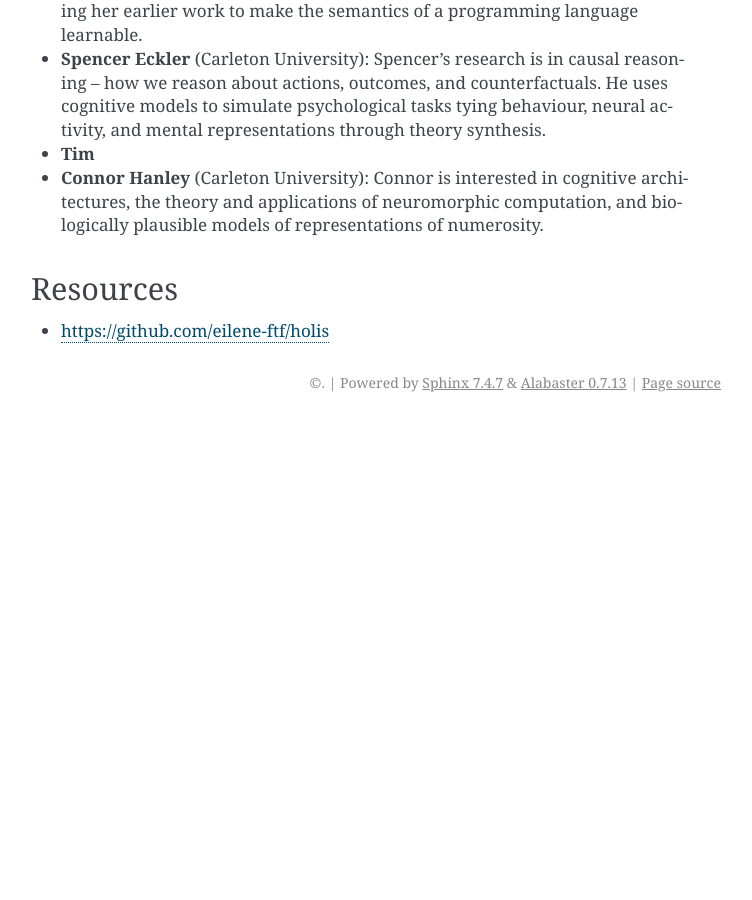
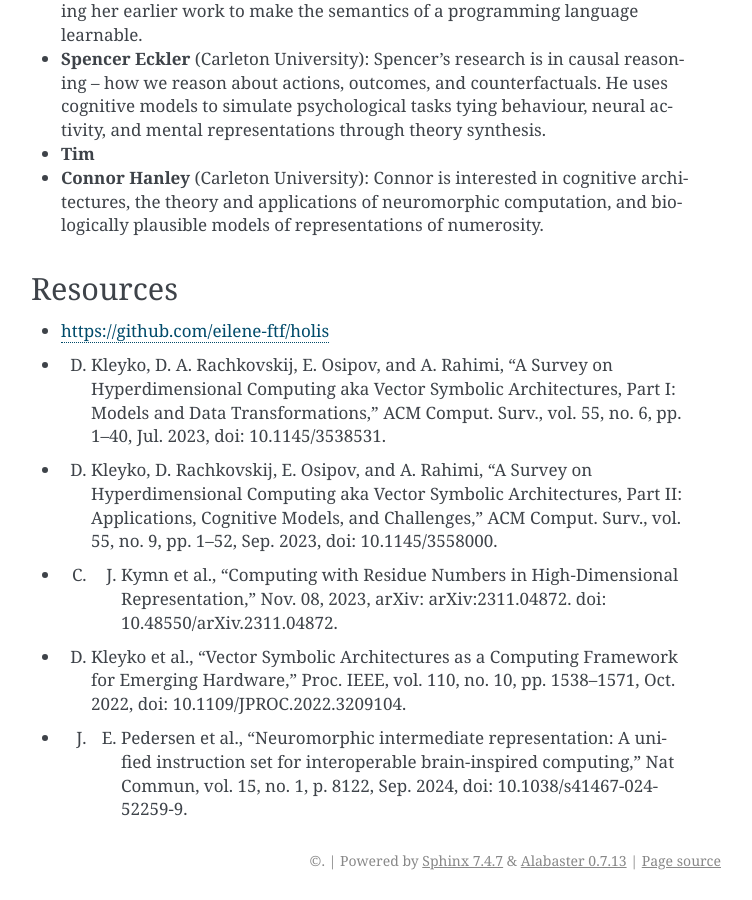
Before and after one commit to Hyperdimensional-Cog-Architectures/notebooks, a Sphinx documentation site: the page built from docs/source/waterloo_research_2025.rst, in a window 1280 px wide and 900 px high, scrolled down 1672 px. Shown: the whole window, without its empty margins (389-1141 px from the left). Built offline with Sphinx 7.4.7, drawn with Linux system fonts in a browser that asks for light colours; before the commit the page ends 2094 px from its top, so only the background shows below that.

Commit message:
added some cites

```diff
--- a/docs/source/waterloo_research_2025.rst
+++ b/docs/source/waterloo_research_2025.rst
@@ -40,3 +40,13 @@ Resources
 =========
 
 * `<https://github.com/eilene-ftf/holis>`_
+
+* D. Kleyko, D. A. Rachkovskij, E. Osipov, and A. Rahimi, “A Survey on Hyperdimensional Computing aka Vector Symbolic Architectures, Part I: Models and Data Transformations,” ACM Comput. Surv., vol. 55, no. 6, pp. 1–40, Jul. 2023, doi: 10.1145/3538531.
+
+* D. Kleyko, D. Rachkovskij, E. Osipov, and A. Rahimi, “A Survey on Hyperdimensional Computing aka Vector Symbolic Architectures, Part II: Applications, Cognitive Models, and Challenges,” ACM Comput. Surv., vol. 55, no. 9, pp. 1–52, Sep. 2023, doi: 10.1145/3558000.
+
+* C. J. Kymn et al., “Computing with Residue Numbers in High-Dimensional Representation,” Nov. 08, 2023, arXiv: arXiv:2311.04872. doi: 10.48550/arXiv.2311.04872.
+
+* D. Kleyko et al., “Vector Symbolic Architectures as a Computing Framework for Emerging Hardware,” Proc. IEEE, vol. 110, no. 10, pp. 1538–1571, Oct. 2022, doi: 10.1109/JPROC.2022.3209104.
+
+* J. E. Pedersen et al., “Neuromorphic intermediate representation: A unified instruction set for interoperable brain-inspired computing,” Nat Commun, vol. 15, no. 1, p. 8122, Sep. 2024, doi: 10.1038/s41467-024-52259-9.
```
